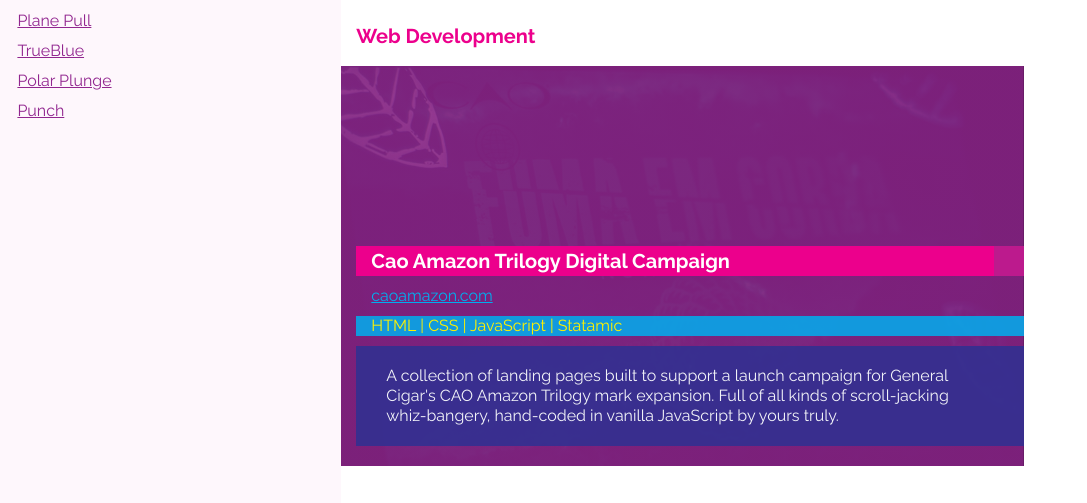
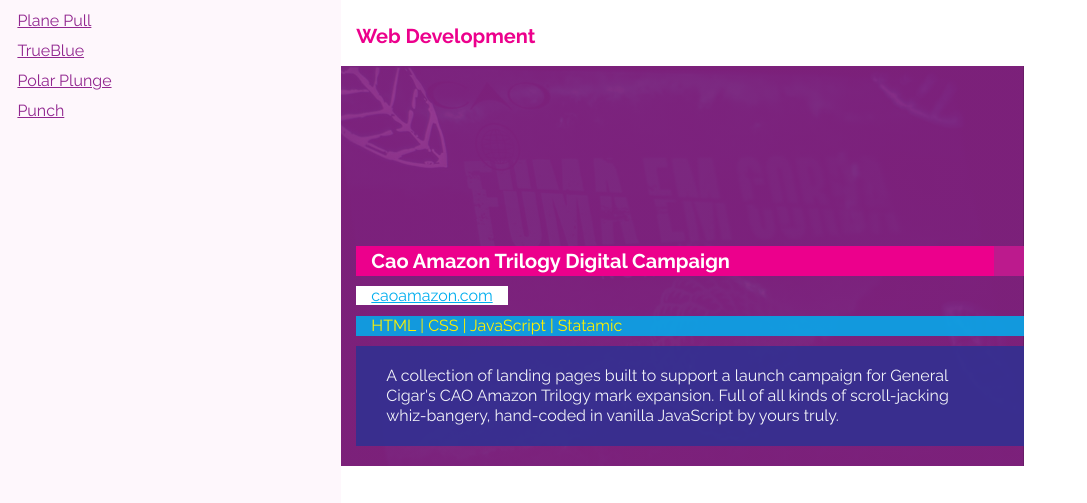
Before and after one commit to philbarbato/philbarbato.github.io, a website: page index.html in a window 1280 px wide. Shown: the part 244-747 px from the top of the page, without its empty margins (0-1087 px from the left). Drawn offline with Linux system fonts and the light colour scheme.

Commit message:
bg for sample links.

```diff
--- a/sass/website/components/_sample-block.scss
+++ b/sass/website/components/_sample-block.scss
@@ -71,6 +71,7 @@
   &__link {
     @extend %link;
 
+    background: $white;
     padding-left: $column-gutter / 2;
     padding-right: $column-gutter / 2;
   }
```
Also changed, not shown: css/website/website.css, css/website/website.min.css.
